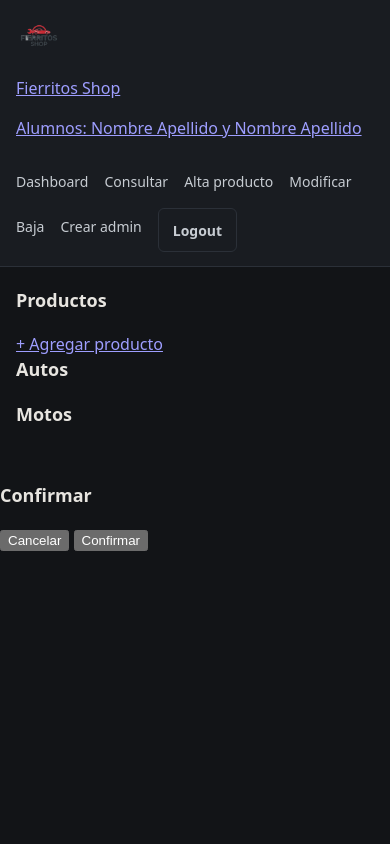
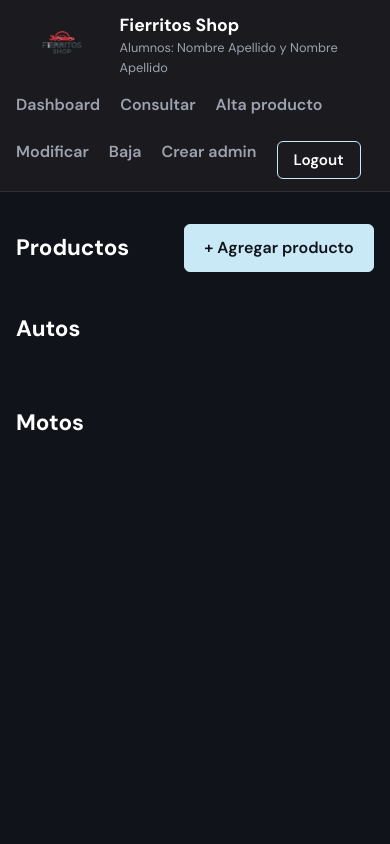
Before and after one commit to FrancoStorgato/fierritos-shop, a Node project: template backend/src/views/index.ejs in a window 390 px wide. Run offline with Node 20 templates, Linux system fonts and the light colour scheme; the template is opened without the code that fills it: most values are stand-ins (such as "Sample title", 1, 10 or a date in 2020).

Commit message:
fix: se actualizo el Styles y los js del backend

```diff
--- a/backend/src/public/css/styles.css
+++ b/backend/src/public/css/styles.css
@@ -1,344 +1,473 @@
+/* =========================================
+   COLORES (mismo estilo que TrabajoProgramacion)
+========================================= */
 :root {
-    --fondo: #121417;
-    --superficie: #191c21;
-    --superficie-2: #1d2128;
-    --texto: #e7e5e0;
-    --gris: #9ba1a8;
-    --linea: #2b3038;
-    --acento: #7cc4b0;
+    --fondo: #101319;
+    --superficie: #1a1a1f;
+    --card: #212731;
+    --borde: #2e2e38;
+    --texto: #ffffff;
+    --gris: #9ca3af;
+    --acento: #c9e9f7;
+    --texto-acento: #101319;
+    --footer: #121216;
+    --error: #f3a6a6;
 }
 
 * {
+    margin: 0;
+    padding: 0;
     box-sizing: border-box;
 }
 
-html {
-    color-scheme: dark;
-}
-
 body {
-    margin: 0;
-    max-width: none;
-    padding: 0;
+    min-height: 100vh;
     background-color: var(--fondo);
     color: var(--texto);
-    font-family: system-ui, -apple-system, "Segoe UI", Roboto, Arial, sans-serif;
-    font-size: 16px;
+    font-family: 'DM Sans', system-ui, sans-serif;
     line-height: 1.5;
 }
 
-/* Header */
-
+/* =========================================
+   HEADER Y NAVEGACION
+========================================= */
 header {
     display: flex;
+    justify-content: space-between;
     align-items: center;
-    justify-content: space-between;
-    gap: 24px;
     flex-wrap: wrap;
-    margin: 0;
-    padding: 14px 24px;
+    gap: 1rem;
     background-color: var(--superficie);
-    border-bottom: 1px solid var(--linea);
+    border-bottom: 1px solid var(--borde);
+    padding: 0.5rem 5rem;
+}
+
+.marca {
+    display: flex;
+    align-items: center;
+    gap: 0.75rem;
+    color: var(--texto);
+    text-decoration: none;
 }
 
 .logo-header {
-    display: block;
-    width: 46px;
-    height: 46px;
-    border-radius: 50%;
-    object-fit: cover;
+    height: 50px;
+}
+
+.marca-nombre {
+    font-size: 1.1rem;
+    font-weight: 700;
+}
+
+.alumnos {
+    color: var(--gris);
+    font-size: 0.8rem;
 }
 
 nav ul {
     display: flex;
     align-items: center;
-    gap: 8px 18px;
     flex-wrap: wrap;
-    margin: 0;
-    padding: 0;
+    gap: 0.5rem 1.25rem;
     list-style: none;
 }
 
 nav a {
-    color: #c7ccd2;
-    font-size: 15px;
+    color: var(--gris);
+    font-weight: 600;
     text-decoration: none;
+    transition: color 0.3s;
 }
 
 nav a:hover {
-    color: var(--acento);
+    color: var(--texto);
 }
 
-nav a:focus-visible,
-input:focus-visible,
-select:focus-visible {
-    outline: 2px solid var(--acento);
-    outline-offset: 2px;
-}
-
-#logout-container {
-    align-self: auto;
-}
-
+/* Boton logout (como el boton contacto) */
 #btn-logout {
-    height: auto;
-    padding: 6px 14px;
+    width: auto;
     background-color: transparent;
-    border: 1px solid var(--linea);
+    color: var(--texto);
+    border: 1px solid var(--acento);
+    padding: 0.5rem 1rem;
     border-radius: 6px;
-    color: #c7ccd2;
-    font-size: 14px;
+    font-weight: 600;
     cursor: pointer;
+    transition: background-color 0.5s;
 }
 
 #btn-logout:hover {
-    border-color: var(--acento);
-    color: var(--acento);
+    background-color: var(--acento);
+    color: var(--texto-acento);
 }
 
-/* Contenido */
-
+/* =========================================
+   CONTENIDO
+========================================= */
 main {
-    max-width: 1100px;
+    max-width: 1300px;
     margin: 0 auto;
-    padding: 28px 24px 48px;
+    padding: 3rem 2rem;
 }
 
 h3 {
-    margin-top: 0;
-    font-size: 20px;
-    font-weight: 600;
+    font-size: 1.4rem;
+    margin-bottom: 1.5rem;
 }
 
 .centrado {
     text-align: center;
 }
 
-/* Tarjetas de producto */
-
-#contenedor-productos {
-    display: grid;
-    grid-template-columns: repeat(auto-fill, minmax(200px, 1fr));
-    gap: 16px;
+/* =========================================
+   BOTONES
+========================================= */
+.btn,
+.btn-chico {
+    display: inline-flex;
+    align-items: center;
+    justify-content: center;
+    border-radius: 6px;
+    font-family: inherit;
+    font-weight: 600;
+    text-decoration: none;
+    cursor: pointer;
+    transition: background-color 0.5s, border-color 0.3s;
 }
 
+/* Boton principal: relleno con el color de acento */
+.btn {
+    background-color: var(--acento);
+    color: var(--texto-acento);
+    border: 1px solid var(--acento);
+    padding: 0.7rem 1.2rem;
+}
+
+.btn:hover {
+    opacity: 0.85;
+}
+
+/* Boton con borde (como el boton contacto) */
+.btn-chico {
+    background-color: transparent;
+    color: var(--texto);
+    border: 1px solid var(--acento);
+    padding: 0.45rem 0.9rem;
+    font-size: 0.9rem;
+}
+
+.btn-chico:hover {
+    background-color: var(--acento);
+    color: var(--texto-acento);
+}
+
+.btn-peligro {
+    border-color: var(--borde);
+}
+
+.btn-peligro:hover {
+    background-color: transparent;
+    border-color: var(--error);
+    color: var(--error);
+}
+
+#btnAccesoRapido {
+    align-self: flex-start;
+}
+
+/* =========================================
+   DASHBOARD Y CARDS DE PRODUCTOS
+========================================= */
+.dashboard-top {
+    display: flex;
+    justify-content: space-between;
+    align-items: center;
+    flex-wrap: wrap;
+    gap: 1rem;
+}
+
+.dashboard-top h3 {
+    margin: 0;
+}
+
+.titulo-categoria {
+    margin: 2.5rem 0 1.25rem;
+}
+
+#contenedor-productos,
+.grilla-productos {
+    display: grid;
+    grid-template-columns: repeat(auto-fill, minmax(220px, 1fr));
+    gap: 1rem;
+}
+
+/* Card de producto (como la card de autos) */
 .card-producto {
     display: flex;
     flex-direction: column;
-    gap: 4px;
-    width: auto;
-    height: auto;
-    padding: 12px;
-    background-color: var(--superficie);
-    border: 1px solid var(--linea);
-    border-radius: 10px;
+    gap: 0.3rem;
+    background-color: var(--card);
+    border: 2px solid var(--card);
+    border-radius: 14px;
+    padding: 1.5rem;
+    transition: border-color 0.3s;
+}
+
+.card-producto:hover {
+    border-color: var(--acento);
+}
+
+.card-producto.inactivo {
+    opacity: 0.5;
 }
 
 .card-img {
     width: 100%;
     height: 140px;
-    margin-bottom: 6px;
+    margin-bottom: 0.75rem;
     object-fit: contain;
-    background-color: #22262d;
-    border-radius: 6px;
+    background-color: #ffffff;
+    border-radius: 8px;
+    padding: 0.5rem;
 }
 
 .card-producto h4 {
-    margin: 0;
-    color: var(--texto);
-    font-size: 15px;
+    font-size: 1rem;
+}
+
+.card-producto p {
+    color: var(--gris);
+    font-size: 0.9rem;
+}
+
+.card-acciones {
+    display: flex;
+    gap: 0.5rem;
+    margin-top: auto;
+    padding-top: 0.75rem;
+}
+
+.estado-activo {
+    color: var(--acento);
     font-weight: 600;
 }
 
-.card-producto p {
-    margin: 0;
-    color: var(--gris);
-    font-size: 14px;
+.estado-inactivo {
+    color: var(--error);
+    font-weight: 600;
+}
+
+/* =========================================
+   LISTADOS (consultar / modificar / baja)
+========================================= */
+.listados-container {
+    display: flex;
+    align-items: center;
+    justify-content: space-between;
+    flex-wrap: wrap;
+    gap: 1rem;
+    grid-column: 1 / -1;
+    list-style: none;
+    background-color: var(--card);
+    border-radius: 14px;
+    padding: 1rem 1.5rem;
 }
 
 .img-listados {
     width: 80px;
     height: 80px;
     object-fit: contain;
+    background-color: #ffffff;
+    border-radius: 8px;
+    padding: 0.25rem;
 }
 
-/* Formularios */
+.li-listados button {
+    background-color: transparent;
+    color: var(--texto);
+    border: 1px solid var(--acento);
+    padding: 0.5rem 1rem;
+    border-radius: 6px;
+    font-family: inherit;
+    font-weight: 600;
+    cursor: pointer;
+    transition: background-color 0.5s;
+}
 
+.li-listados button:hover {
+    background-color: var(--acento);
+    color: var(--texto-acento);
+}
+
+#contenedor-form {
+    margin-top: 2rem;
+}
+
+/* =========================================
+   FORMULARIOS
+========================================= */
 form {
     display: flex;
     flex-direction: column;
-    gap: 8px;
+    gap: 0.5rem;
+    width: 100%;
+    max-width: 450px;
 }
 
-.form-login {
-    max-width: 360px;
-    margin: 48px auto;
+nav form {
+    width: auto;
 }
 
-#createUserForm,
-#createProductForm,
-#modifyProductForm,
-#getProductForm {
-    width: 100%;
-    max-width: 460px;
+/* Login, alta y crear usuario: tarjeta centrada como la ventana de contacto */
+.form-login,
+.createuser-container,
+.createProduct-container {
+    max-width: 450px;
+    margin: 2rem auto;
+    background-color: var(--superficie);
+    border: 2px solid var(--borde);
+    border-radius: 14px;
+    padding: 2.5rem 2rem;
 }
 
-.createuser-container,
-.createProduct-container {
-    max-width: 520px;
-    margin: 0 auto;
+#getProductForm {
+    margin-bottom: 2rem;
 }
 
 label {
-    color: #c7ccd2;
-    font-size: 14px;
+    color: var(--gris);
+    font-size: 0.9rem;
+    margin-top: 0.4rem;
 }
 
 input,
 select {
     width: 100%;
-    margin: 0;
-    padding: 9px 10px;
-    background-color: var(--superficie-2);
-    border: 1px solid #343a43;
+    padding: 0.75rem;
+    background-color: var(--fondo);
+    color: var(--texto);
+    border: 1px solid var(--borde);
     border-radius: 6px;
-    color: var(--texto);
     font-family: inherit;
-    font-size: 15px;
-}
-
-input::placeholder {
-    color: #7d848c;
+    font-size: 0.95rem;
 }
 
 input:focus,
 select:focus {
+    outline: none;
     border-color: var(--acento);
 }
 
 input[type="submit"] {
     width: auto;
     align-self: flex-start;
-    margin-top: 6px;
-    padding: 9px 18px;
+    margin-top: 1rem;
+    padding: 0.7rem 1.2rem;
     background-color: var(--acento);
-    border: 0;
-    border-radius: 6px;
-    color: #0f1417;
-    font-size: 15px;
+    color: var(--texto-acento);
+    border: 1px solid var(--acento);
     font-weight: 600;
     cursor: pointer;
 }
 
 input[type="submit"]:hover {
-    background-color: #96d4c2;
+    opacity: 0.85;
 }
 
-/* Mensajes */
-
+/* =========================================
+   MENSAJES
+========================================= */
 .mensaje {
-    max-width: 460px;
-    margin: 14px auto;
-    padding: 10px 14px;
+    grid-column: 1 / -1;
+    max-width: 450px;
+    margin: 1rem auto;
+    padding: 0.75rem 1rem;
     border-radius: 6px;
-    font-size: 14px;
+    font-size: 0.9rem;
 }
 
 .error {
-    color: #f3b0a6;
-    background-color: #2a1a19;
-    border: 1px solid #4a2a27;
+    color: var(--error);
+    border: 1px solid var(--error);
 }
 
 .exito {
-    color: #a9d9bd;
-    background-color: #16241c;
-    border: 1px solid #2d4636;
+    color: var(--acento);
+    border: 1px solid var(--acento);
 }
 
-/* Listados */
-
-.listados-container {
-    display: flex;
+/* =========================================
+   VENTANA MODAL (igual que la ventana de contacto)
+========================================= */
+.modal-overlay {
+    display: none;
+    position: fixed;
+    z-index: 2000;
+    left: 0;
+    top: 0;
+    width: 100%;
+    height: 100%;
+    background-color: rgba(0, 0, 0, 0.8);
+    justify-content: center;
     align-items: center;
-    justify-content: space-between;
-    gap: 16px;
-    flex-wrap: wrap;
-    width: 100%;
 }
 
-/* Tablets */
+.modal-overlay.abierto {
+    display: flex;
+}
 
-@media (max-width: 900px) {
-    main {
-        padding: 24px 20px 40px;
+.modal-caja {
+    background-color: var(--superficie);
+    border: 2px solid var(--borde);
+    padding: 2.5rem 2rem;
+    border-radius: 14px;
+    width: 90%;
+    max-width: 450px;
+    text-align: center;
+}
+
+.modal-caja h3 {
+    margin-bottom: 1rem;
+}
+
+.modal-caja p {
+    color: var(--gris);
+    font-size: 0.95rem;
+}
+
+.modal-acciones {
+    display: flex;
+    justify-content: center;
+    gap: 0.75rem;
+    margin-top: 1.5rem;
+}
+
+/* =========================================
+   RESPONSIVE
+========================================= */
+@media (max-width: 768px) {
+    header {
+        padding: 0.75rem 1rem;
     }
 
-    #contenedor-productos {
-        grid-template-columns: repeat(auto-fill, minmax(170px, 1fr));
+    main {
+        padding: 2rem 1rem;
+    }
+
+    .form-login,
+    .createuser-container,
+    .createProduct-container {
+        padding: 2rem 1.25rem;
     }
 }
 
-/* Celulares */
-
-@media (max-width: 640px) {
-    header {
-        flex-direction: column;
-        align-items: flex-start;
-        gap: 12px;
-        padding: 14px 16px;
-    }
-
-    nav ul {
-        gap: 6px 16px;
-    }
-
-    nav a {
-        font-size: 14px;
-        line-height: 2;
-    }
-
-    main {
-        padding: 20px 16px 36px;
-    }
-
-    h3 {
-        font-size: 18px;
-    }
-
-    #contenedor-productos {
-        grid-template-columns: repeat(2, minmax(0, 1fr));
-        gap: 12px;
-    }
-
-    .card-img {
-        height: 120px;
-    }
-
-    .form-login {
-        margin: 24px auto;
-    }
-
-    input,
-    select,
-    input[type="submit"],
-    #btn-logout {
-        min-height: 44px;
+@media (max-width: 480px) {
+    #contenedor-productos,
+    .grilla-productos {
+        grid-template-columns: 1fr;
     }
 
     input[type="submit"] {
         align-self: stretch;
     }
 }
-
-/* Pantallas muy chicas */
-
-@media (max-width: 380px) {
-    #contenedor-productos {
-        grid-template-columns: 1fr;
-    }
-
-    .card-img {
-        height: 160px;
-    }
-}
--- a/backend/src/public/js/post.js
+++ b/backend/src/public/js/post.js
@@ -96,6 +96,9 @@ createProductForm.addEventListener("submit", async event => {
         console.log(mensaje);
         mostrarMensaje("exito", mensaje);
 
+        // Volvemos al dashboard para ver el producto agregado
+        window.location.href = "/dashboard/principal";
+
     } catch (error) {
 
         console.error("Error al obtener productos: ", error);
```
Also changed, not shown: backend/src/public/js/dashboard.js (added, +77 -0 lines), backend/src/public/js/delete.js (+7 -4 lines), backend/src/public/js/login.js (added, +7 -0 lines), backend/src/public/js/put.js (+27 -9 lines).
